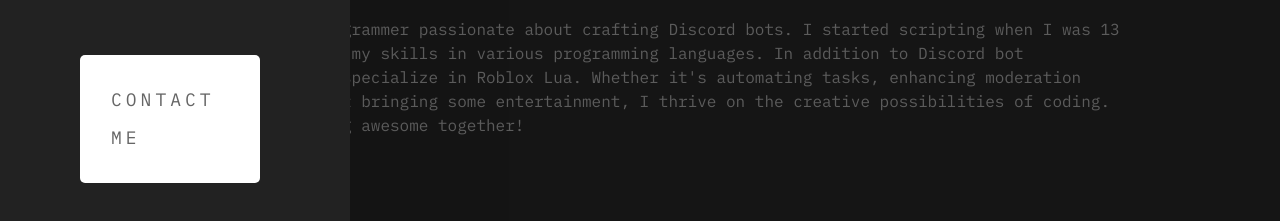
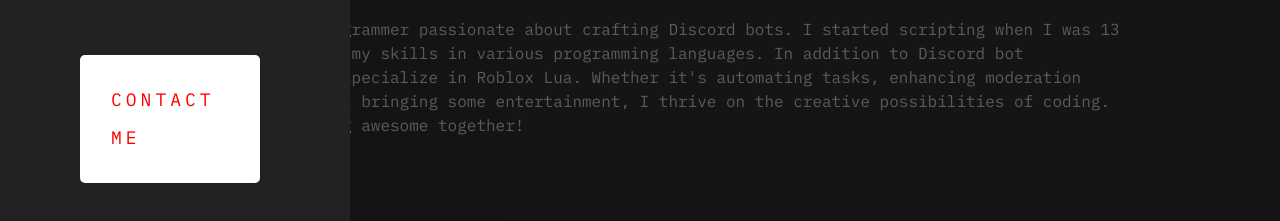
Before and after one commit to Lukewhat/whatluke-portfolio, a plain HTML site: page index.html in a window 1280 px wide. Both pictures are taken after a click on the button 35 px from the left and 335 px from the top of the page. Shown: the part 537-758 px from the top of the page. Drawn offline with Linux system fonts and the light colour scheme.

Commit message:
Update index.html

```diff
--- a/index.html
+++ b/index.html
@@ -65,7 +65,7 @@
             <!-- Removed Projects Button -->
         </ul>
         <p class="uk-margin-medium-left uk-light contact-info">To contact me, you can add me on Discord: whatlukee</p>
-        <a href="https://discord.com/users/1230556696028647485" target="_blank" class="uk-margin-medium-left uk-button uk-button-secondary contact-info contact-button">Contact Me</a>
+        <a href="https://discord.com/users/1230556696028647485" target="_blank" class="uk-margin-medium-left uk-button uk-button-secondary contact-info contact-button" style="position: relative; display: inline-block; padding: 25px 30px; margin: 40px 0; color: red; text-decoration: none; text-transform: uppercase; transition: 0.5s; letter-spacing: 4px; overflow: hidden; margin-right: 50px;">Contact Me</a>
     </div>
 </div>
 
```
